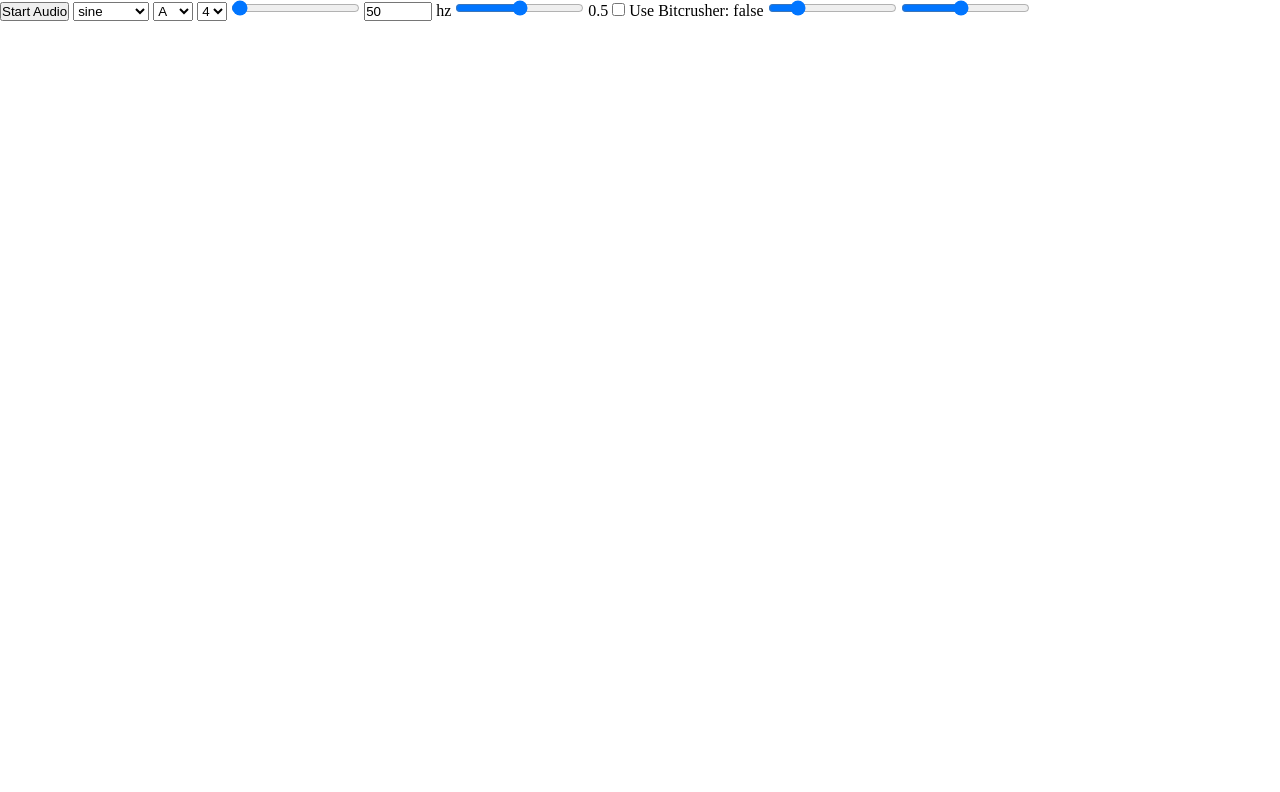
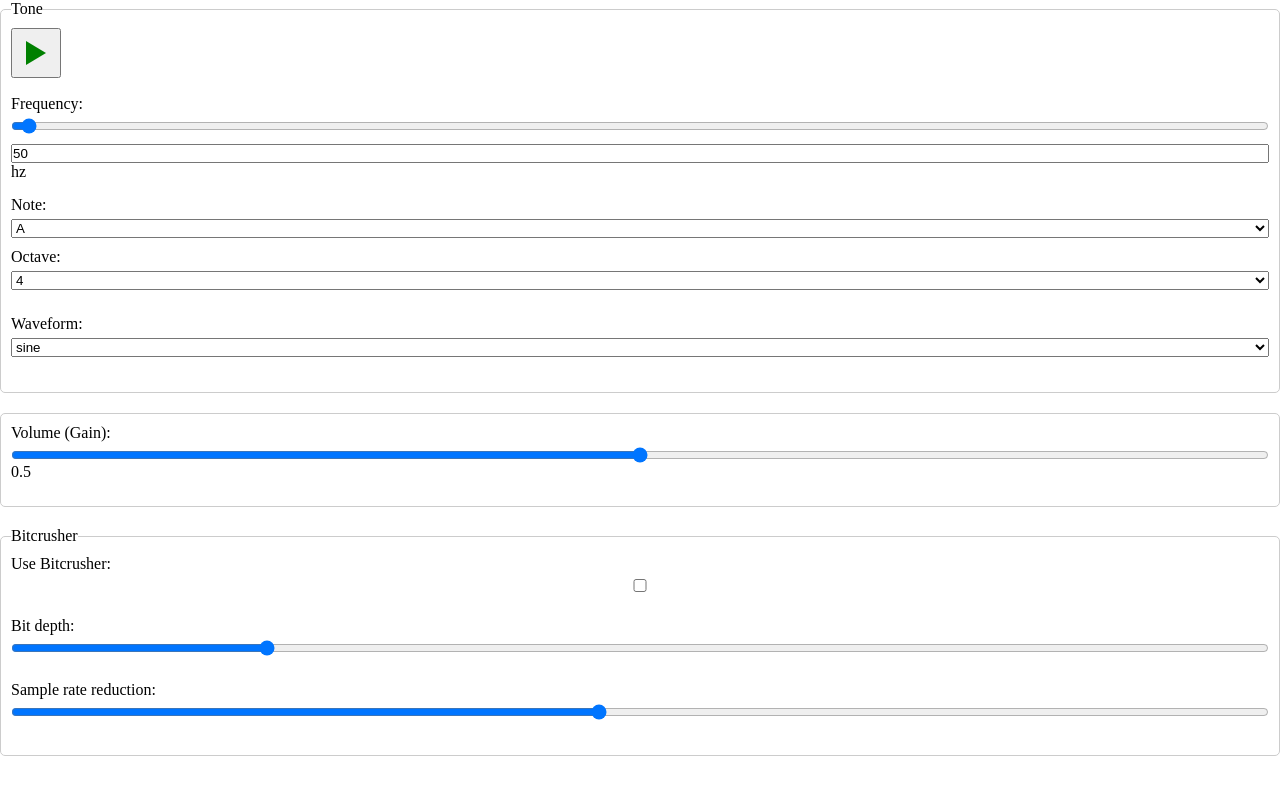
Before and after one commit to RoryVelthuis/web-audio-generator, a SvelteKit app: page / in a window 1280 px wide. Shown: the top 792 px of the page. Built offline with nearby package versions, Linux system fonts and the light colour scheme.

Commit message:
Updated user interface. Organized controls into groups and wrapped in fieldsets

```diff
--- a/src/routes/+page.svelte
+++ b/src/routes/+page.svelte
@@ -130,7 +130,7 @@
 
         // Create a gain node
         gainNode = audioCtx.createGain();
-        gainNode.gain.setValueAtTime(0.5, audioCtx.currentTime);
+        gainNode.gain.setValueAtTime(gainLevel, audioCtx.currentTime);
 
         // If bitcrusher is enabled, create the bitcrusher node
         if(useBitcrusher) {
@@ -193,39 +193,149 @@
 
 <main>
     {#if isAudioSupported}
+
+        <div class="controls-panel">
+
+
+
+            <fieldset>
+                <legend>Tone</legend>
+
+                <!-- Playback button -->
+                <div class="control-group">
                     {#if !isAudioStarted}
-            <button on:click={startAudio}>Start Audio</button>
+                        <button class="audio-button play-button" on:click={startAudio}></button>
                     {/if}
                     {#if isAudioStarted}
-            <button on:click={stopAudio}>Stop Audio</button>
+                        <button class="audio-button stop-button" on:click={stopAudio}></button>
                     {/if}
-        <select bind:value={waveform} on:change={() => setWaveform(waveform)}>
+                </div>
+
+                <!-- Frequency adjust -->
+                <div class="control-group">
+                    <label for="frequency-number">Frequency:</label>
+                    <input id="frequency-slider" name="frequency-slider" type="range" min="1" max="6000" step="1" bind:value={$frequency} on:input={updateFrequency} />
+                    <input id="frequency-number" name="frequency-number" type="number" min="1" max="6000" step="1" bind:value={$frequency} on:input={updateFrequency} />
+                    <span>hz</span>
+                </div>
+
+                <!-- Note selection -->
+                <div class="control-group">
+                    <label for="note-select">Note:</label>
+                    <select id="note-select" name="note-select" bind:value={$note} on:change={updateNoteOrOctave}>
+                        {#each notes as { note }}
+                            <option value={note}>{note}</option>
+                        {/each}
+                    </select>
+                    <label for="octave-select">Octave:</label>
+                    <select id="octave-select" name="octave-select" bind:value={$octave} on:change={updateNoteOrOctave}>
+                        {#each Array.from({ length: 10 }, (_, i) => i) as i}
+                            <option value={i}>{i}</option>
+                        {/each}
+                    </select>
+                </div>
+
+                <!-- Waveform selection -->
+                <div class="control-group">
+                    <label for="waveform-select">Waveform:</label>
+                    <select id="waveform-select" name="waveform-select" bind:value={waveform} on:change={() => setWaveform(waveform)}>
                         {#each waveforms as { waveform }}
                             <option value={waveform}>{waveform}</option>
                         {/each}
                     </select>
-        <select bind:value={$note} on:change={updateNoteOrOctave}>
-            {#each notes as { note }}
-                <option value={note}>{note}</option>
-            {/each}
-        </select>
-        <select bind:value={$octave} on:change={updateNoteOrOctave}>
-            {#each Array.from({ length: 10 }, (_, i) => i) as i}
-                <option value={i}>{i}</option>
-            {/each}
-        </select>
-        <input type="range" min="1" max="6000" step="1" bind:value={$frequency} on:input={updateFrequency} />
-        <input type="number" min="1" max="6000" step="1" bind:value={$frequency} on:input={updateFrequency} />
-        <span>hz</span>
-        <input type="range" min="0" max="1" step="0.01" bind:value={gainLevel} on:change={() => setGain(gainLevel)} />
+                </div>
+            </fieldset>
+
+            <!-- Volume/Gain adjust -->
+            <fieldset>
+                <div class="control-group">
+                    <label for="gain-slider">Volume (Gain): </label>
+                    <input id="gain-slider" type="range" min="0" max="1" step="0.01" bind:value={gainLevel} on:change={() => setGain(gainLevel)} />
                     <span>{gainLevel}</span>
-        <label>
-            <input type="checkbox" bind:checked={useBitcrusher} />
-            Use Bitcrusher: {useBitcrusher}
-        </label>
-        <input type="range" min="1" max="16" step="1" bind:value={bitDepth} on:change={() => bitcrusherNode.port.postMessage({ bitDepth })} />
-        <input type="range" min="1" max="16" step="1" bind:value={sampleRateReduction} on:change={() => bitcrusherNode.port.postMessage({ sampleRateReduction })} />
+                </div>
+            </fieldset>
+
+            <!-- Bitcrusher process controls -->
+            <fieldset>
+                <legend>Bitcrusher</legend>
+                <div class="control-group">
+                    <label for="bitcrush-checkbox">Use Bitcrusher:</label>
+                    <input id="bitcrush-checkbox" name="bitcrush-toggle" type="checkbox" bind:checked={useBitcrusher} />
+                </div>
+
+                <div class="control-group">
+                    <label for="bit-depth-slider">Bit depth: </label>
+                    <input id="bit-depth-slider" name="bit-depth" type="range" min="1" max="16" step="1" bind:value={bitDepth} on:change={() => bitcrusherNode.port.postMessage({ bitDepth })} />
+                </div>
+
+                <div class="control-group">
+                    <label for="sample-rate-reduction-slider">Sample rate reduction:</label>
+                    <input id="sampe-rate-reduction-slider" name="sampe-rate-reduction-slider" type="range" min="1" max="16" step="1" bind:value={sampleRateReduction} on:change={() => bitcrusherNode.port.postMessage({ sampleRateReduction })} />
+                </div>
+            </fieldset>
+        </div>
+
+
         {:else}
         <div>Your browser does not support the Web Audio API.</div>
     {/if}
 </main>
+
+<style>
+    fieldset {
+        border: 1px solid #ccc;
+        padding: 10px;
+        margin-bottom: 20px;
+        border-radius: 5px;
+    }
+
+    .control-group {
+        margin-bottom: 15px;
+    }
+
+    .control-group label {
+        display: block;
+        margin-bottom: 5px;
+    }
+
+    .control-group input,
+    .control-group select {
+        margin-bottom: 10px;
+        width: 100%;
+    }
+
+    .control-group span {
+        display: block;
+        margin-top: -10px;
+        margin-bottom: 10px;
+    }
+
+    .audio-button {
+        width: 50px;
+        height: 50px;
+        cursor: pointer;
+        position: relative;
+    }
+
+    .audio-button::before {
+        content: '';
+        position: absolute;
+        top: 50%;
+        left: 50%;
+        transform: translate(-50%, -50%);
+    }
+
+    .play-button::before {
+        width: 0;
+        height: 0;
+        border-left: 20px solid green;
+        border-top: 12.5px solid transparent;
+        border-bottom: 12.5px solid transparent;
+    }
+
+    .stop-button::before {
+        width: 20px;
+        height: 20px;
+        background-color: red;
+    }
+</style>
```
Lines whose indentation alone changed are shown as unchanged.
